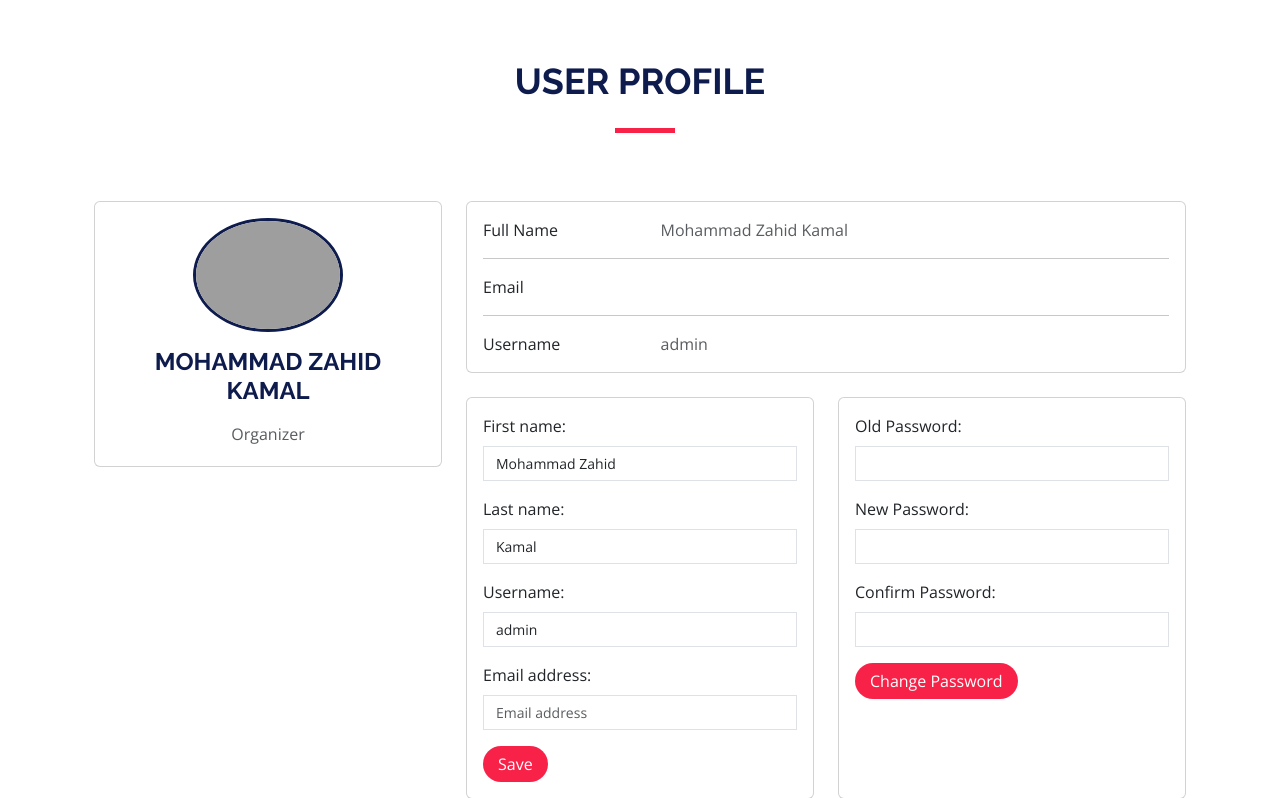
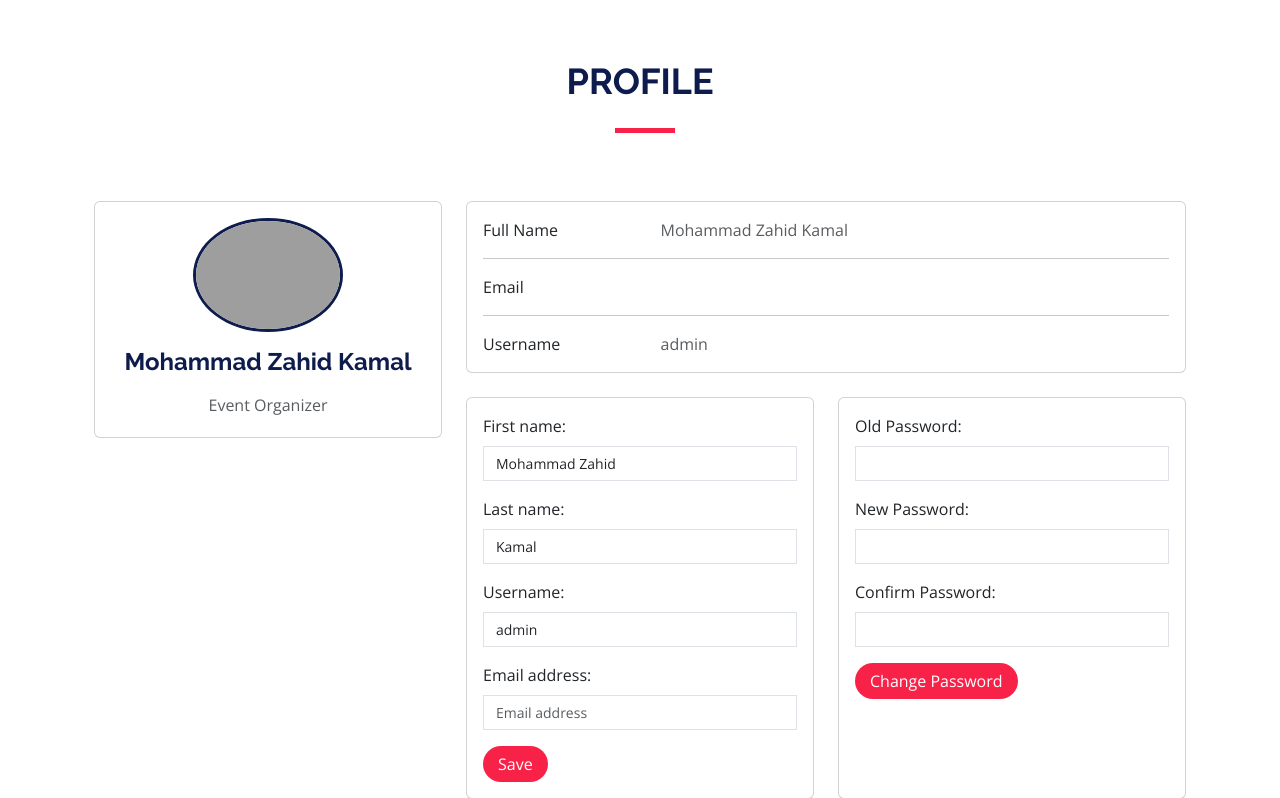
Before and after one commit to MZahidKamal/Module32_FinalExam_EvenetManagementSystem, a Django app: page /profile/ in a window 1280 px wide. Shown: the part 70-868 px from the top of the page. Run offline with Django 5.2, Linux system fonts and the light colour scheme; a user stored in the database is signed in; data comes from the database, SQL or seed files in the repository; parts of the project's set-up code (start-up, migrations or seed data) failed here and were passed over; some libraries are stand-ins or nearby versions; grey boxes are pictures that could not be loaded.

Commit message:
Daily Learning & Commit

```diff
--- a/templates/account/user-profile.html
+++ b/templates/account/user-profile.html
@@ -76,8 +76,9 @@
     <section id="user-profile">
         <div class="container">
             <div class="section-header">
-                <h2>User Profile</h2>
+                <h2>Profile</h2>
             </div>
+
 
             <div class="container pt-2">
                 <div class="row">
@@ -85,47 +86,40 @@
                         <div class="card mb-4">
                             <div class="card-body text-center">
                                 <img src="https://mdbcdn.b-cdn.net/img/Photos/new-templates/bootstrap-chat/ava3.webp" alt="avatar" class="rounded-circle img-fluid" style="width: 150px; border: 3px solid #0e1b4d"/>
-                                <h5 class="my-3" style=" text-transform: uppercase; font-size: 1.5rem; font-weight: 700;">{{user.first_name}} {{user.last_name}}</h5>
-                                <p class="text-muted mb-1">{{user.user_role | capfirst}}</p>
+                                <h5 class="my-3" style=" text-transform: none; font-size: 1.5rem; font-weight: 700;">{{user.first_name}} {{user.last_name}}</h5>
+                                <p class="text-muted mb-1">Event {{user.user_role | capfirst}}</p>
                             </div>
                         </div>
                     </div>
+
+
                     <div class="col-lg-8">
                         <div class="card mb-4">
                             <div class="card-body">
                                 <div class="row">
-                                    <div class="col-sm-3">
-                                        <p class="mb-0">Full Name</p>
-                                    </div>
-                                    <div class="col-sm-9">
-                                        <p class="text-muted mb-0">{{user.first_name}} {{user.last_name}}</p>
-                                    </div>
+                                    <div class="col-sm-3"><p class="mb-0">Full Name</p></div>
+                                    <div class="col-sm-9"><p class="text-muted mb-0">{{user.first_name}} {{user.last_name}}</p></div>
                                 </div>
                                 <hr />
                                 <div class="row">
-                                    <div class="col-sm-3">
-                                        <p class="mb-0">Email</p>
-                                    </div>
-                                    <div class="col-sm-9">
-                                        <p class="text-muted mb-0">{{user.email}}</p>
-                                    </div>
+                                    <div class="col-sm-3"><p class="mb-0">Email</p></div>
+                                    <div class="col-sm-9"><p class="text-muted mb-0">{{user.email}}</p></div>
                                 </div>
                                 <hr />
                                 <div class="row">
-                                    <div class="col-sm-3">
-                                        <p class="mb-0">Username</p>
-                                    </div>
-                                    <div class="col-sm-9">
-                                        <p class="text-muted mb-0">{{user.username}}</p>
-                                    </div>
+                                    <div class="col-sm-3"><p class="mb-0">Username</p></div>
+                                    <div class="col-sm-9"><p class="text-muted mb-0">{{user.username}}</p></div>
                                 </div>
                             </div>
                         </div>
+
+
                         <div class="row">
                             <div class="col-md-6 mb-4">
                                 <div class="card h-100">
                                     <div class="card-body">
-                                        <form>
+                                        <form method="post">
+                                            {% csrf_token %}
                                             <div class="mb-3">
                                                 <label for="exampleInputFirstname" class="form-label">First name:</label>{{form.first_name}}
                                             </div>
@@ -143,10 +137,13 @@
                                     </div>
                                 </div>
                             </div>
+
+
                             <div class="col-md-6 mb-4">
                                 <div class="card h-100">
                                     <div class="card-body">
-                                        <form>
+                                        <form method="post">
+                                            {% csrf_token %}
                                             <div class="mb-3">
                                                 <label for="inputOldPassword" class="form-label">Old Password:</label>
                                                 <input type="password" id="inputOldPassword" class="form-control"/>
```
